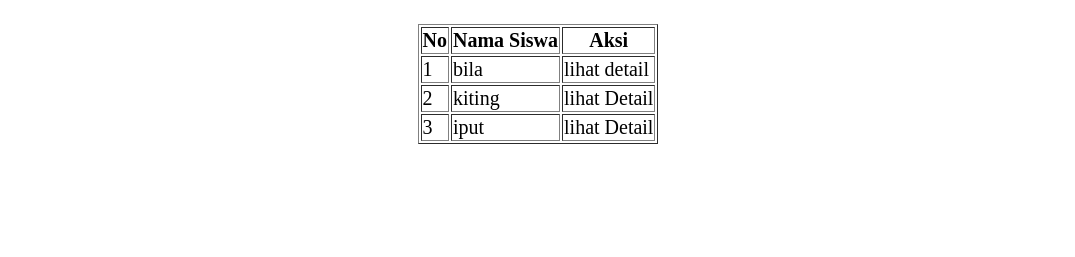
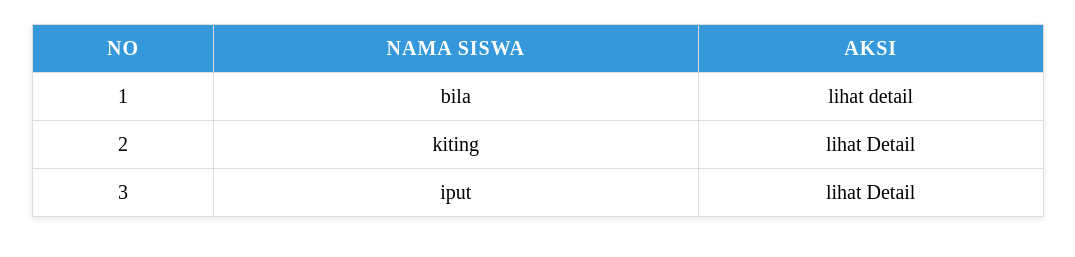
Before and after one commit to nabill7/latihan5, a plain HTML site: page index.html in a window 1280 px wide. Shown: the part 77-334 px from the top of the page, without its empty margins (102-1177 px from the left). Drawn offline with Linux system fonts and the light colour scheme.

Commit message:
menambah style tabel

```diff
--- a/index.html
+++ b/index.html
@@ -13,6 +13,24 @@
        text-align: center;
        color: #00AFFF;
       }
+     table {
+      width: 80%;
+      margin: auto;
+      border-collapse: collapse;
+      background: #fff;
+      box-shadow: 0 2px 6px rgba(0,0,0,0.1);
+    }
+    th, td {
+      padding: 12px 15px;
+      text-align: center;
+      border: 1px solid #ddd;
+    }
+    th {
+      background-color: #3498db;
+      color: white;
+      text-transform: uppercase;
+      letter-spacing: 1px;
+    }
     </style>
 
   <!-- Custom Styles -->
```
